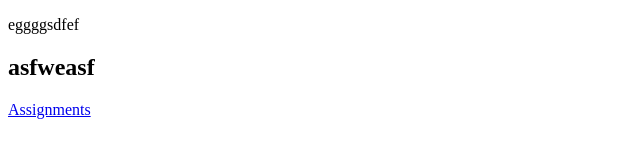
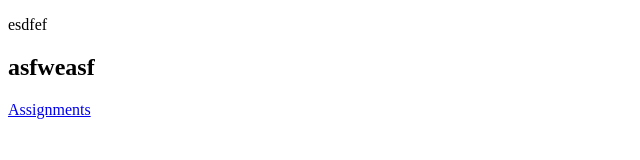
Before and after one commit to Omar2468/Omar123_Website, a plain HTML site: page index.html in a window 1280 px wide. Shown: the full height of the page, 0-640 px from the left. Drawn offline with Linux system fonts and the light colour scheme.

Commit message:
Update index.html

```diff
--- a/index.html
+++ b/index.html
@@ -6,7 +6,7 @@
 <body>
 
 
-<p>eggggsdfef</p>
+<p>esdfef</p>
 <h2>asfweasf</h2>
 <a href="Pages/Assignments.html">Assignments</a>
 
```
